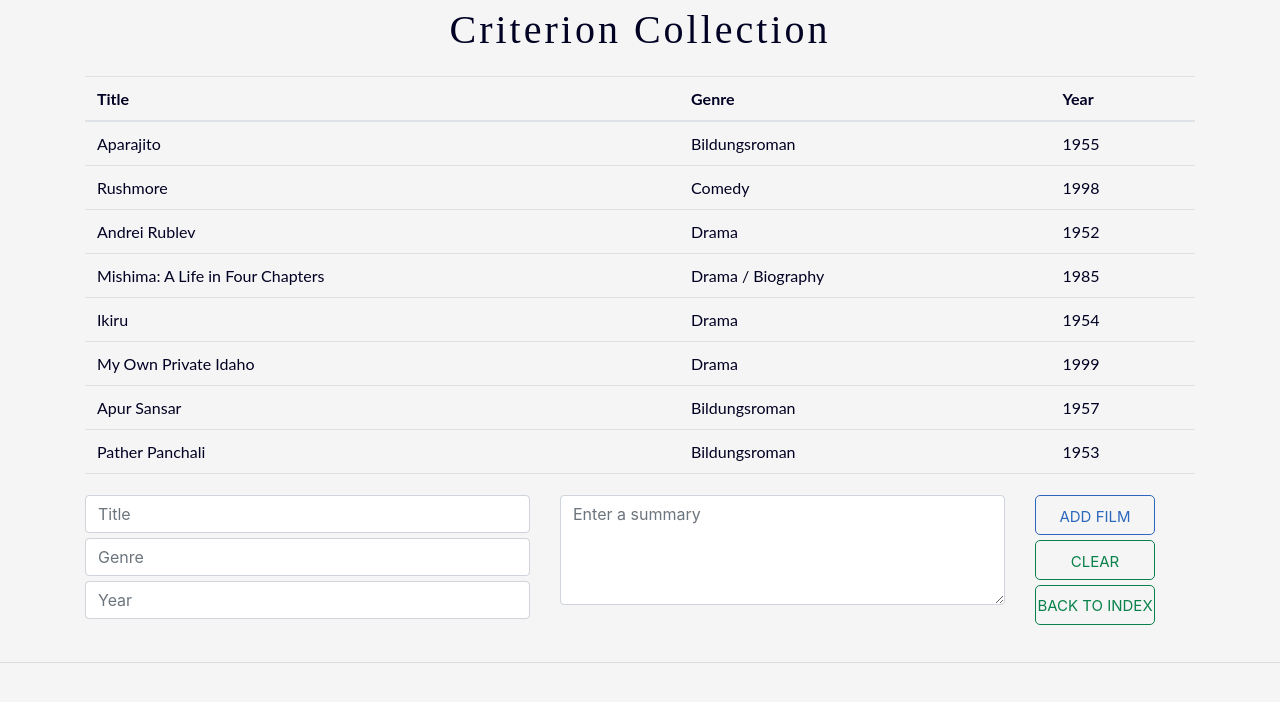
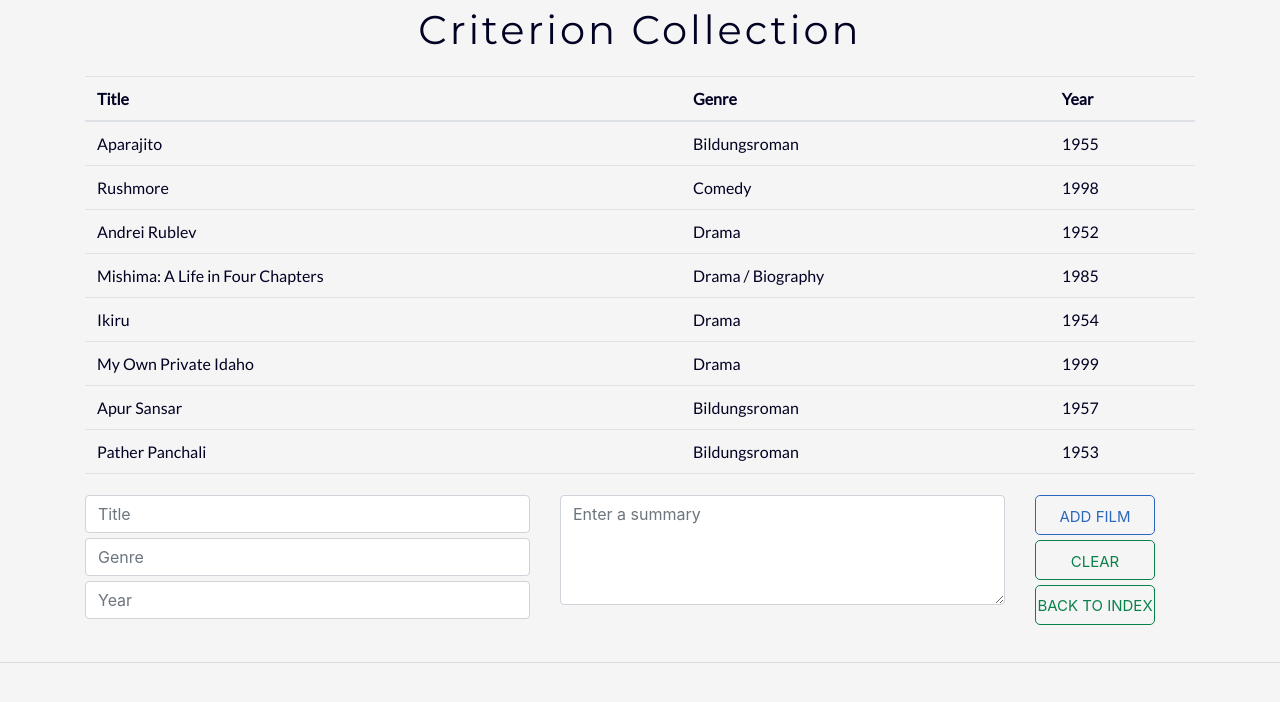
Before and after one commit to sohdas/FilmCollection, a Django app: page /3/ in a window 1280 px wide. Shown: the top 702 px of the page. Run offline with Django 3.2, Linux system fonts and the light colour scheme; data comes from the database, SQL or seed files in the repository; both versions use the stored data as it was after the commit; some libraries are stand-ins or nearby versions.

Commit message:
font hotfix

```diff
--- a/collection/static/collection/style.css
+++ b/collection/static/collection/style.css
@@ -1,12 +1,3 @@
-@font-face {
-    font-family: "Montserrat";
-    src: url("https://fonts.googleapis.com/css?family=Montserrat");
-
-}
-@font-face {
-    font-family: "Lato";
-    src: url("https://fonts.googleapis.com/css?family=Lato");
-}
 .color-whitesmoke {
     color: whitesmoke;
 }
--- a/collection/templates/base.html
+++ b/collection/templates/base.html
@@ -3,6 +3,7 @@
 
 <head>
     <title>Film Collection</title>
+    <link href="https://fonts.googleapis.com/css?family=Lato|Montserrat" rel="stylesheet">
     <link rel="stylesheet" type="text/css" href="{% static 'collection/style.css' %}">
     <link rel="stylesheet" href="https://stackpath.bootstrapcdn.com/bootstrap/4.1.3/css/bootstrap.min.css" integrity="sha384-MCw98/SFnGE8fJT3GXwEOngsV7Zt27NXFoaoApmYm81iuXoPkFOJwJ8ERdknLPMO"
         crossorigin="anonymous">
--- a/collection/templates/collection/index.html
+++ b/collection/templates/collection/index.html
@@ -1,7 +1,6 @@
 {% extends 'base.html' %}
 
 {% block body %}
-{% if user.is_authenticated %}
 <div class="container color-navy">
     <div class="title">
         <p>FILM COLLECTION</p>
```
Also changed, not shown: db.sqlite3.
